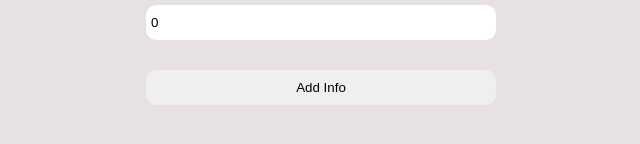
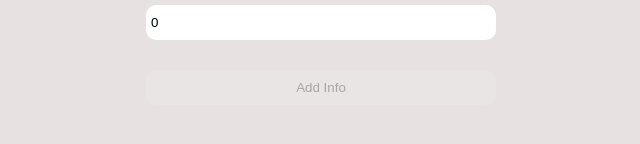
Before and after one commit to Dollarsssss/Web-Accounting, a React (Vite) app: page / in a window 1280 px wide. Shown: the part 424-568 px from the top of the page, without its empty margins (319-959 px from the left). Built offline with nearby package versions, Linux system fonts and the light colour scheme.

Commit message:
Learning useEffect

```diff
--- a/src/App.jsx
+++ b/src/App.jsx
@@ -2,7 +2,7 @@ import { useState } from 'react'
 
 import './App.css'
 import Transection from './components/Transection';
-import FormComponents from './components/formComponents';
+import FormComponents from './components/FormComponents';
 
 
 function App() {
--- a/src/components/FormComponents.jsx
+++ b/src/components/FormComponents.jsx
@@ -1,45 +1,55 @@
-import React,{useState} from 'react'
+import React, { useState, useEffect } from 'react'
 import './FormComponents.css'
 import { v4 as uuidv4 } from 'uuid';
 
-function FormComponents({onAddItem}) {
+function FormComponents({ onAddItem }) {
 
-    const [title , setTitle] = useState('')
-    const [amout , setAmout] = useState(0)
+    console.log('Render form components');
 
-    function inputTitle(event){
+    const [title, setTitle] = useState('')
+    const [amout, setAmout] = useState(0)
+    const [formVaild, setFormVaild] = useState(false)
+
+    function inputTitle(event) {
         setTitle(event.target.value)
-
     }
 
-    function inputAmout(event){
+    function inputAmout(event) {
         setAmout(event.target.value);
     }
 
-    function saveItem(event){
+
+    function saveItem(event) {
         event.preventDefault()
         const ItemData = {
-            id:uuidv4(),
-            title:title,
-            amout:Number(amout)
+            id: uuidv4(),
+            title: title,
+            amout: Number(amout)
         }
         onAddItem(ItemData)
         setTitle('')
-        setAmout(0)
+        setAmout('')
     }
+
+    useEffect(() => {
+        const checkData = title.trim().length > 0 && amout !== 0
+        setFormVaild(checkData)
+
+    }, [title, amout])
+
     return (
         <>
             <form onSubmit={saveItem}>
                 <div className="form-control">
                     <label>Name List</label>
-                    <input type="text" placeholder='Assign Name List' onChange={inputTitle} value={title}/>
+                    <input type="text" placeholder='Assign Name List' onChange={inputTitle} value={title} />
                 </div>
                 <div className="form-control">
                     <label>Quantity Money</label>
-                    <input type="text" placeholder='Assign Quantity Money' onChange={inputAmout} value={amout}/>
+                    <input type="text" placeholder='Assign Quantity Money' onChange={inputAmout} value={amout} />
                 </div>
                 <div className='button-info'>
-                    <button type='submit'>Add Info</button>
+                    <button type='submit' disabled={!formVaild}>Add Info</button>
                 </div>
             </form>
         </>
```
